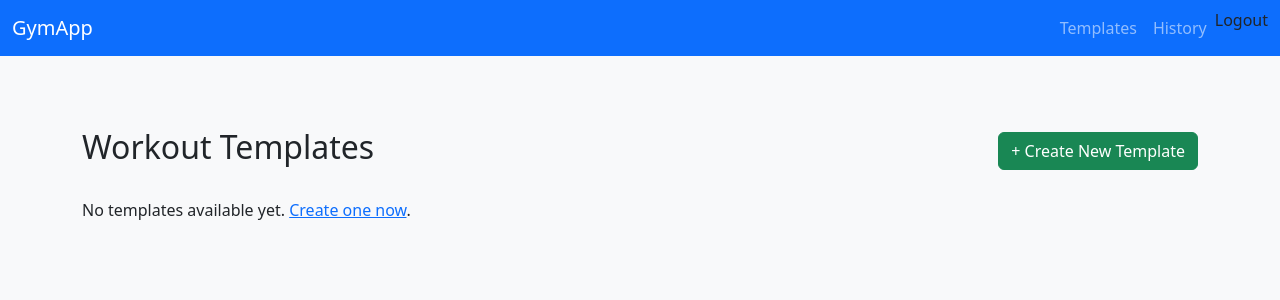
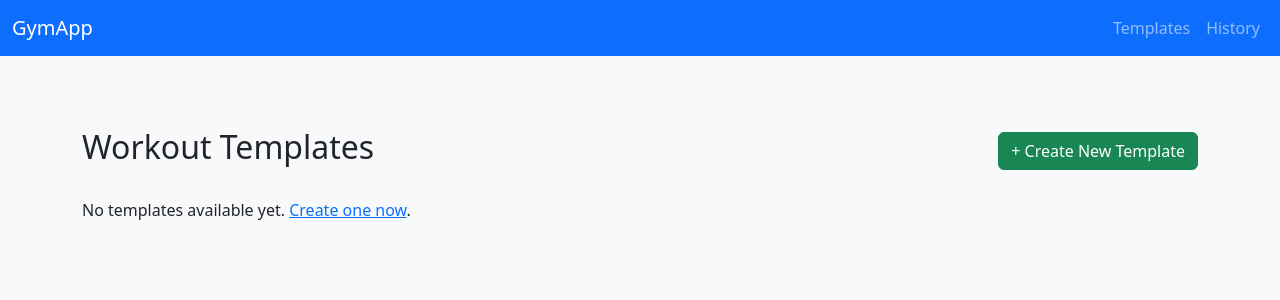
Before and after one commit to CNeiheisel/gymApp, a Django app: page /templates/ in a window 1280 px wide. Shown: the top 300 px of the page. Run offline with Django 5.2, Linux system fonts and the light colour scheme; a user stored in the database is signed in; data comes from the database, SQL or seed files in the repository.

Commit message:
Update templates.html

```diff
--- a/workouts/templates/workouts/templates.html
+++ b/workouts/templates/workouts/templates.html
@@ -7,7 +7,6 @@
 </head>
 <body class="bg-light">
 
-<!-- Navbar -->
 <nav class="navbar navbar-expand-lg navbar-dark bg-primary mb-4">
     <div class="container-fluid">
         <a class="navbar-brand" href="{% url 'home' %}">GymApp</a>
@@ -16,15 +15,6 @@
                 {% if user.is_authenticated %}
                     <li class="nav-item"><a class="nav-link" href="{% url 'templates' %}">Templates</a></li>
                     <li class="nav-item"><a class="nav-link" href="{% url 'history' %}">History</a></li>
-                    <li class="nav-item">
-                        <form action="{% url 'logout' %}" method="post" style="display:inline;">
-                            {% csrf_token %}
-                            <button type="submit" class="nav-link btn btn-link" style="padding:0; color:inherit; text-decoration:none;">Logout</button>
-                        </form>
-                    </li>
-                {% else %}
-                    <li class="nav-item"><a class="nav-link" href="{% url 'login' %}">Login</a></li>
-                    <li class="nav-item"><a class="nav-link" href="{% url 'register' %}">Register</a></li>
                 {% endif %}
             </ul>
         </div>
```
